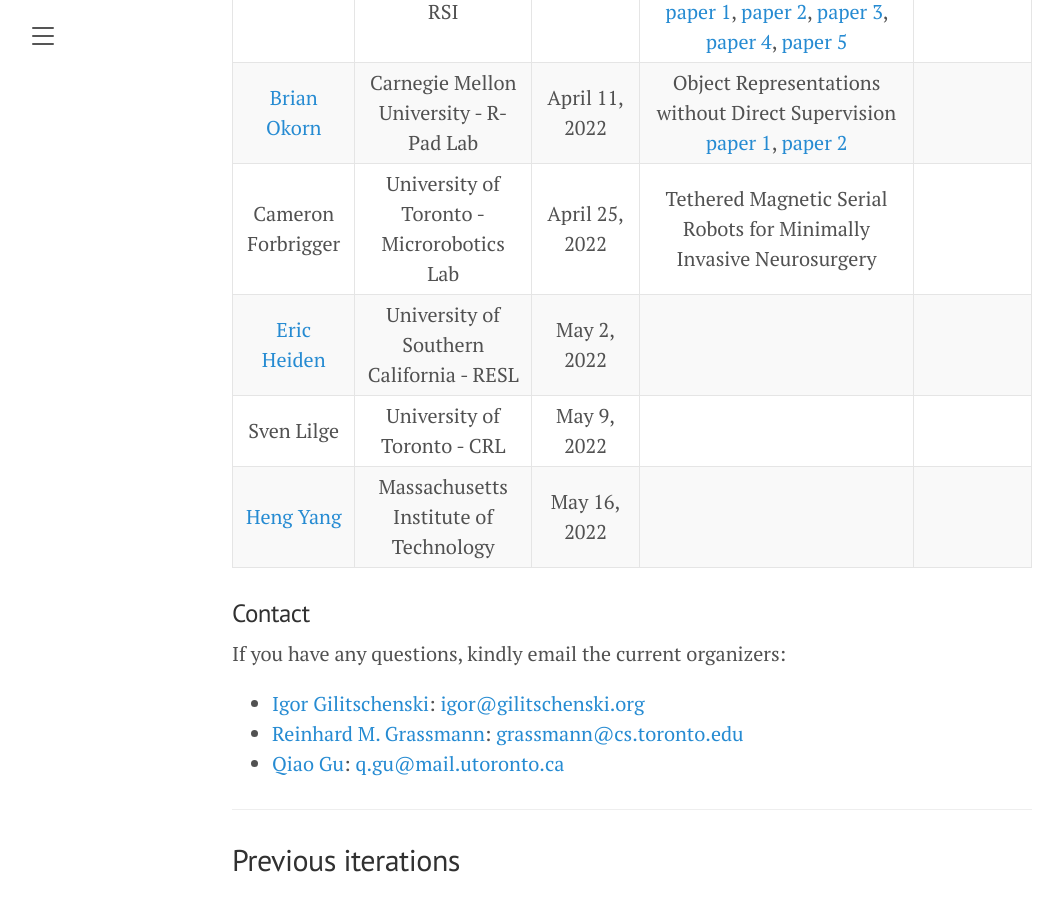
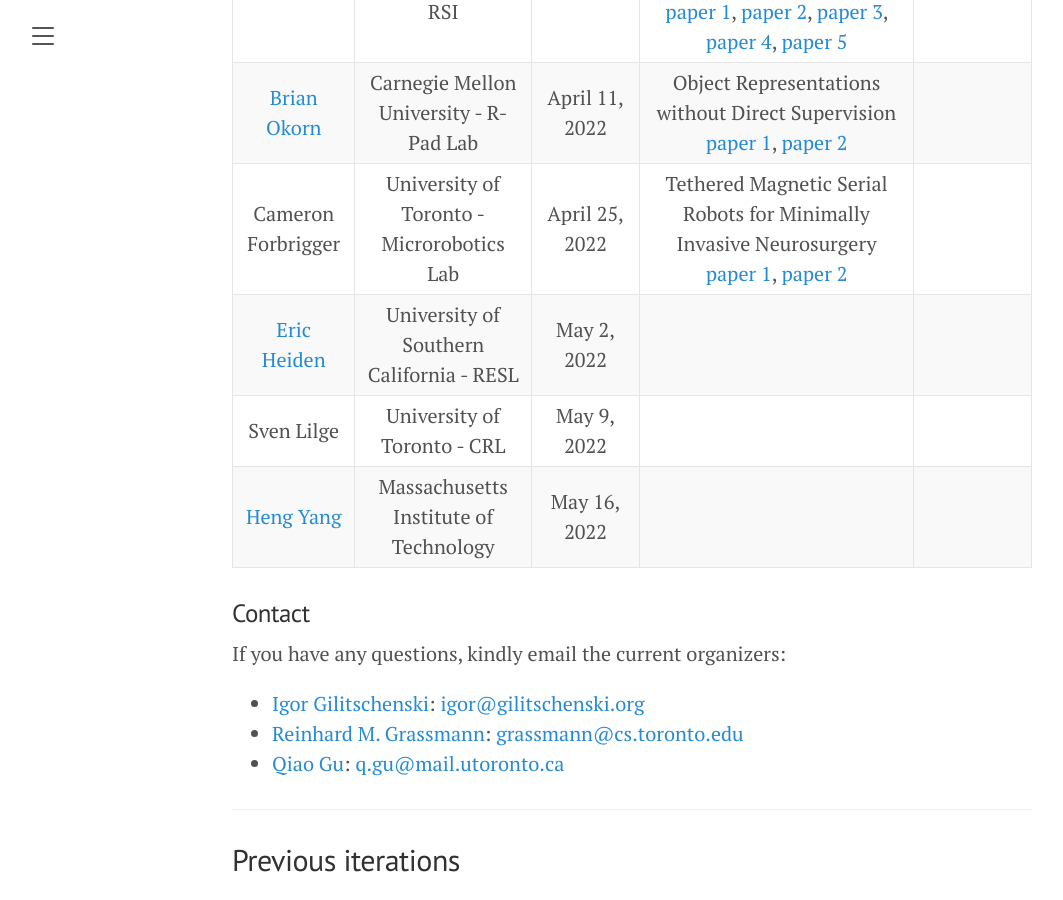
Before and after one commit to uoft-cs-robotics/toronto-air, a Jekyll site: the page built from index.md, in a window 1280 px wide and 900 px high, scrolled down 2474 px. Shown: the whole window, without its empty margins (8-1071 px from the left). Built offline with Jekyll 4.4.1, drawn with Linux system fonts in a browser that asks for light colours; our own code applies the rules of GitHub Pages for plain Markdown files.

Commit message:
Linked Cameron's paper

```diff
--- a/index.md
+++ b/index.md
@@ -66,7 +66,7 @@ Past talks are also available on our [YouTube Channel](https://www.youtube.com/c
 |[Kashyap Chitta](https://kashyap7x.github.io/) | MPI & University of Tübingen | March 28, 2022 | [Imitation with Transformer-Based Sensor Fusion for Autonomous Driving](https://openaccess.thecvf.com/content/CVPR2021/html/Prakash_Multi-Modal_Fusion_Transformer_for_End-to-End_Autonomous_Driving_CVPR_2021_paper.html) | [link](https://youtu.be/-GMhYcxOiEU) |
 |[Erfan Shahriari](https://www.mirmi.tum.de/rsi/team/rsi-mitarbeiter/shahriari-erfan/) |  Technical University of Munich - MIRMI, RSI | April 4, 2022 | The Language of Manipulation: Force/Motion Planning and Control for Tactile Robot Manipulation [paper 1](https://doi.org/10.1109/HUMANOIDS.2017.8239548), [paper 2](https://doi.org/10.1109/LRA.2022.3142903), [paper 3](https://doi.org/10.1109/LRA.2019.2953662), [paper 4](https://doi.org/10.23919/ACC.2018.8431718), [paper 5](https://doi.org/10.1109/IROS40897.2019.8968249) | |
 | [Brian Okorn](https://www.ri.cmu.edu/ri-people/brian-e-okorn/) | Carnegie Mellon University - R-Pad Lab | April 11, 2022 | Object Representations without Direct Supervision [paper 1](https://bokorn.github.io/zephyr/), [paper 2](https://georgegu1997.github.io/OSSID/) |  |
-| Cameron Forbrigger | University of Toronto - Microrobotics Lab | April 25, 2022| Tethered Magnetic Serial Robots for Minimally Invasive Neurosurgery |  |
+| Cameron Forbrigger | University of Toronto - Microrobotics Lab | April 25, 2022| Tethered Magnetic Serial Robots for Minimally Invasive Neurosurgery [paper 1](https://doi.org/10.1109/TBME.2020.3007581), [paper 2](https://doi.org/10.1109/ICRA48506.2021.9561357) |  |
 | [Eric Heiden](https://eric-heiden.com/) | University of Southern California - RESL | May 2, 2022 |  |  |
 | Sven Lilge | University of Toronto - CRL | May 9, 2022 |  |  |
 | [Heng Yang](https://hankyang.mit.edu/) | Massachusetts Institute of Technology | May 16, 2022 |  |  |
```
